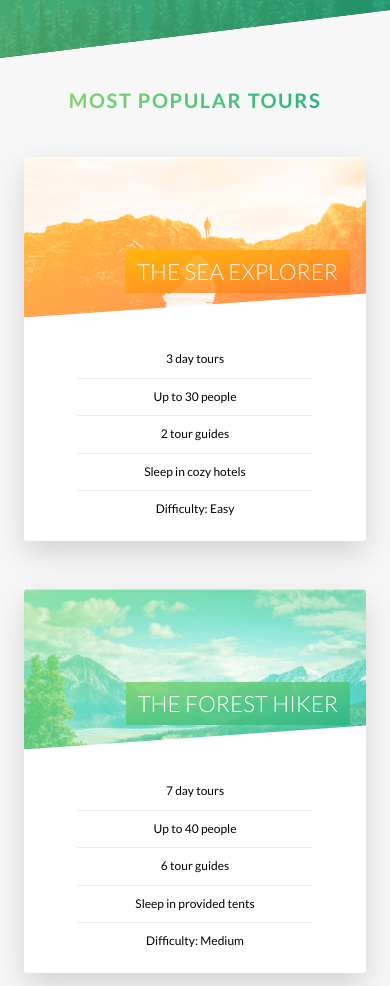
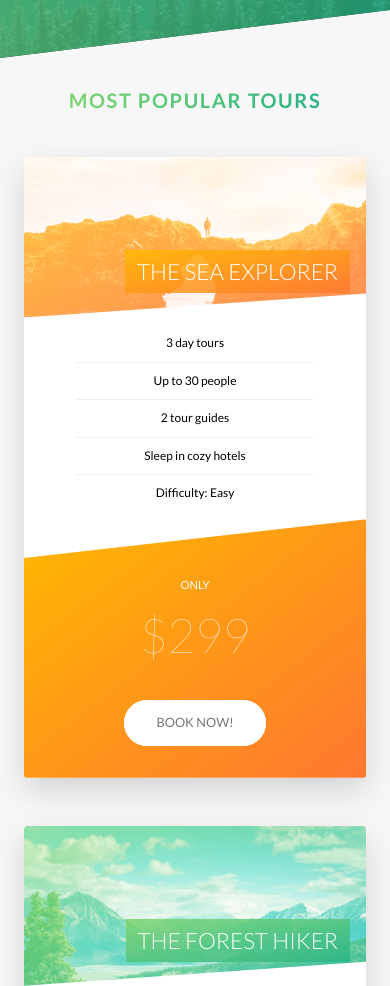
Before and after one commit to sankait36/natours, a website: page index.html in a window 390 px wide. Shown: the part 2410-3396 px from the top of the page. Drawn offline with Linux system fonts and the light colour scheme.

Commit message:
Responsive cards and form

```diff
--- a/sass/components/_card.scss
+++ b/sass/components/_card.scss
@@ -156,4 +156,50 @@
     font-size: 6rem;
     font-weight: 100;
   }
+
+
+
+
+  @include respond(tab-port) {
+    height: auto;
+    border-radius: .3rem;
+    background-color: $color-white;
+    box-shadow: 0 1.5rem 4rem rgba($color-black, .15);
+
+    &__side {
+      height: auto;
+      position: relative;
+      box-shadow: none;
+
+      &--back {
+        transform: rotateY(0);
+        clip-path: polygon(0 15%, 100% 0, 100% 100%, 0 100%);
+      }
+    }
+
+    &__details {
+      padding: 1rem 3rem;
+    }
+
+    &:hover &__side--front {
+      transform: rotateY(0);
+    }
+
+    &__cta {
+      position: relative;
+      top: 0;
+      left: 0;
+      transform: translate(0);
+      width: 100%;
+      padding: 7rem 4rem 4rem 4rem;
+    }
+
+    &__price-box {
+      margin-bottom: 3rem;
+    }
+
+    &__price-value {
+      font-size: 6rem;
+    }
+  }
 }
--- a/sass/components/_feature-box.scss
+++ b/sass/components/_feature-box.scss
@@ -9,7 +9,6 @@
 
   @include respond(tab-port) {
     padding: 2rem;
-
   }
 
   &__icon {
@@ -23,9 +22,7 @@
 
     @include respond(tab-port) {
       margin-bottom: 0;
-
     }
-
   }
 
   &:hover {
--- a/sass/components/_form.scss
+++ b/sass/components/_form.scss
@@ -15,6 +15,10 @@
     width: 90%;
     display: block;
     transition: all .3s;
+
+    @include respond(tab-port) {
+      width: 100%;
+    }
 
     &:focus {
        outline: none;
@@ -51,6 +55,10 @@
      width: 49%;
      display: inline-block;
      font-family: inherit;
+     @include respond(tab-port) {
+      width: 100%;
+      margin-bottom: 2rem;
+    }
   }
 
   &__radio-input {
--- a/sass/components/_story.scss
+++ b/sass/components/_story.scss
@@ -8,6 +8,16 @@
   padding-left: 9rem;
   font-size: $default-font-size;
   transform: skewX(-12deg);
+
+  @include respond(tab-port) {
+    width: 100%;
+    padding: 4rem;
+    padding-left: 7rem;
+  }
+
+  @include respond(phone) {
+    transform: skewX(0);
+  }
 
   &__shape {
     position: relative;
@@ -21,6 +31,10 @@
     clip-path: circle(50% at 50% 50%);
 
     transform: translateX(-3rem) skewX(12deg);
+
+    @include respond(phone) {
+      transform: translateX(-3rem) skewX(0);
+    }
   }
 
   &__image {
@@ -32,6 +46,9 @@
 
   &__text {
     transform: skewX(12deg);
+    @include respond(phone) {
+      transform: skewX(0);
+    }
   }
 
   &__caption {
--- a/sass/pages/_home.scss
+++ b/sass/pages/_home.scss
@@ -67,12 +67,33 @@
     transparent 50%) ,
     url('../../img/nat-10.jpg');
   background-size: cover;
-  height: 50rem;
   border-radius: 3px;
   box-shadow: 0 1.5rem 4rem rgba($color-black, .2);
+
+  @include respond(tab-land) {
+    background-image: linear-gradient(105deg,
+    rgba($color-white, .9) 0%,
+    rgba($color-white, .9) 65%,
+    transparent 65%) ,
+    url('../../img/nat-10.jpg');
+  }
+
+  @include respond(tab-port) {
+    background-image: linear-gradient(to right,
+    rgba($color-white, .9) 0%,
+    rgba($color-white, .9) 100%) ,
+    url('../../img/nat-10.jpg');
+  }
 
   &__form {
     width: 50%;
     padding: 6rem;
+    @include respond(tab-land) {
+      width: 65%;
+    }
+
+    @include respond(tab-port) {
+      width: 100%;
+    }
   }
 }
```
Also changed, not shown: css/style.css.
